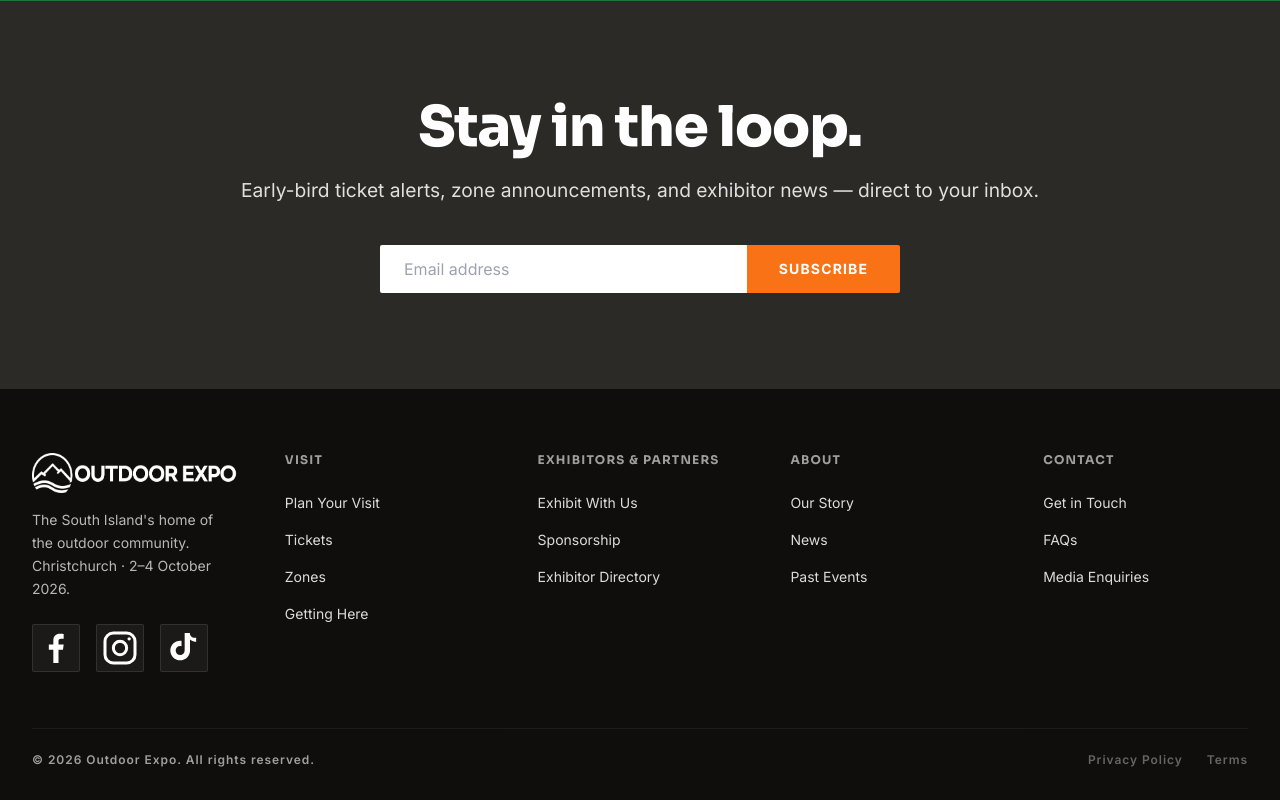
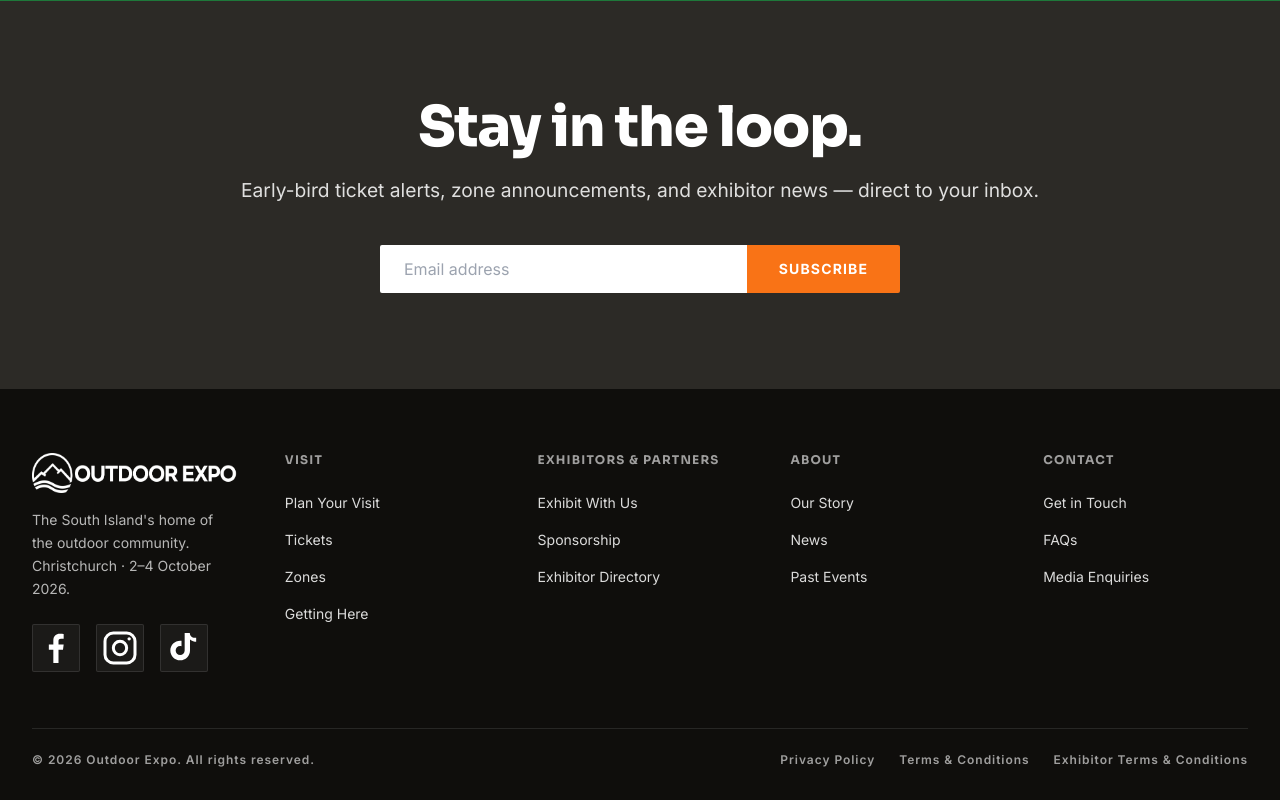
Before and after one commit to OutdoorExpo/outdoor-expo-site, a Next.js app: page / in a window 1280 px wide. Shown: the part 4965-5765 px from the top of the page. Built offline with nearby package versions, Linux system fonts and the light colour scheme.

Commit message:
Add legal page links to Footer

```diff
--- a/components/Footer.tsx
+++ b/components/Footer.tsx
@@ -113,14 +113,17 @@ export function Footer() {
             </div>
           ))}
         </div>
-        <div className="border-t border-white/10 pt-3 flex flex-col md:flex-row justify-between items-start md:items-center text-eyebrow opacity-60 gap-2">
-          <div>© {new Date().getFullYear()} Outdoor Expo. All rights reserved.</div>
-          <div className="flex gap-3">
+        <div className="border-t border-white/10 pt-3 flex flex-col md:flex-row justify-between items-start md:items-center text-eyebrow gap-2">
+          <div className="opacity-60">© {new Date().getFullYear()} Outdoor Expo. All rights reserved.</div>
+          <div className="flex flex-wrap gap-3">
             <Link href="/privacy" className="opacity-60 hover:opacity-100">
               Privacy Policy
             </Link>
             <Link href="/terms" className="opacity-60 hover:opacity-100">
-              Terms
+              Terms &amp; Conditions
+            </Link>
+            <Link href="/exhibitor-terms" className="opacity-60 hover:opacity-100">
+              Exhibitor Terms &amp; Conditions
             </Link>
           </div>
         </div>
```
